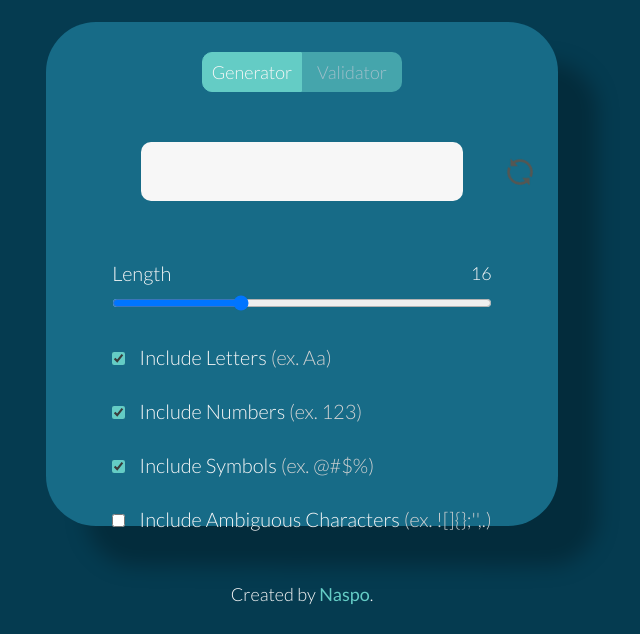
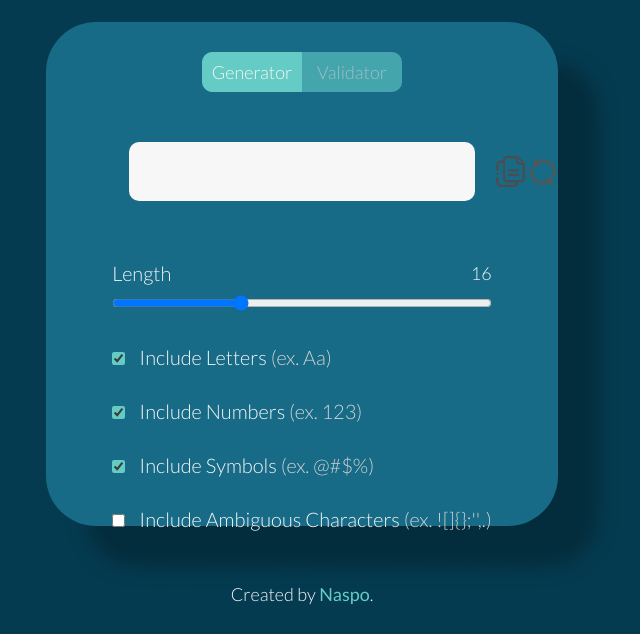
Before and after one commit to NaspoDev/PasswordGenerator, a plain HTML site: page index.html in a window 1280 px wide. Shown: the part 166-800 px from the top of the page, without its empty margins (338-978 px from the left). Drawn offline with Linux system fonts and the light colour scheme.

Commit message:
Added copy button to pwd display

```diff
--- a/index.html
+++ b/index.html
@@ -49,6 +49,11 @@
                     name="generatedPassword"
                   />
                 </form>
+                <img
+                  src="/src/assets/images/copy.png"
+                  alt="Copy to Clipboard"
+                  class="copy-icon"
+                />
                 <img
                   src="/src/assets/images/refresh_icon.png"
                   alt="Refresh"
--- a/src/styles/style.scss
+++ b/src/styles/style.scss
@@ -177,7 +177,7 @@ label {
       .password-generator {
         // Password Display
         .password-display {
-          width: 70%;
+          width: 75%;
           height: auto;
           margin-bottom: 60px;
           background-color: $white-color;
@@ -190,6 +190,12 @@ label {
             color: $blue-color;
             border: none;
             background-color: transparent;
+          }
+
+          .copy-icon {
+            width: 35px;
+            height: 35px;
+            cursor: pointer;
           }
 
           .password-refresh-icon {
```
Also changed, not shown: src/assets/images/copy.png (added), src/styles/style.css, 1 other file.
